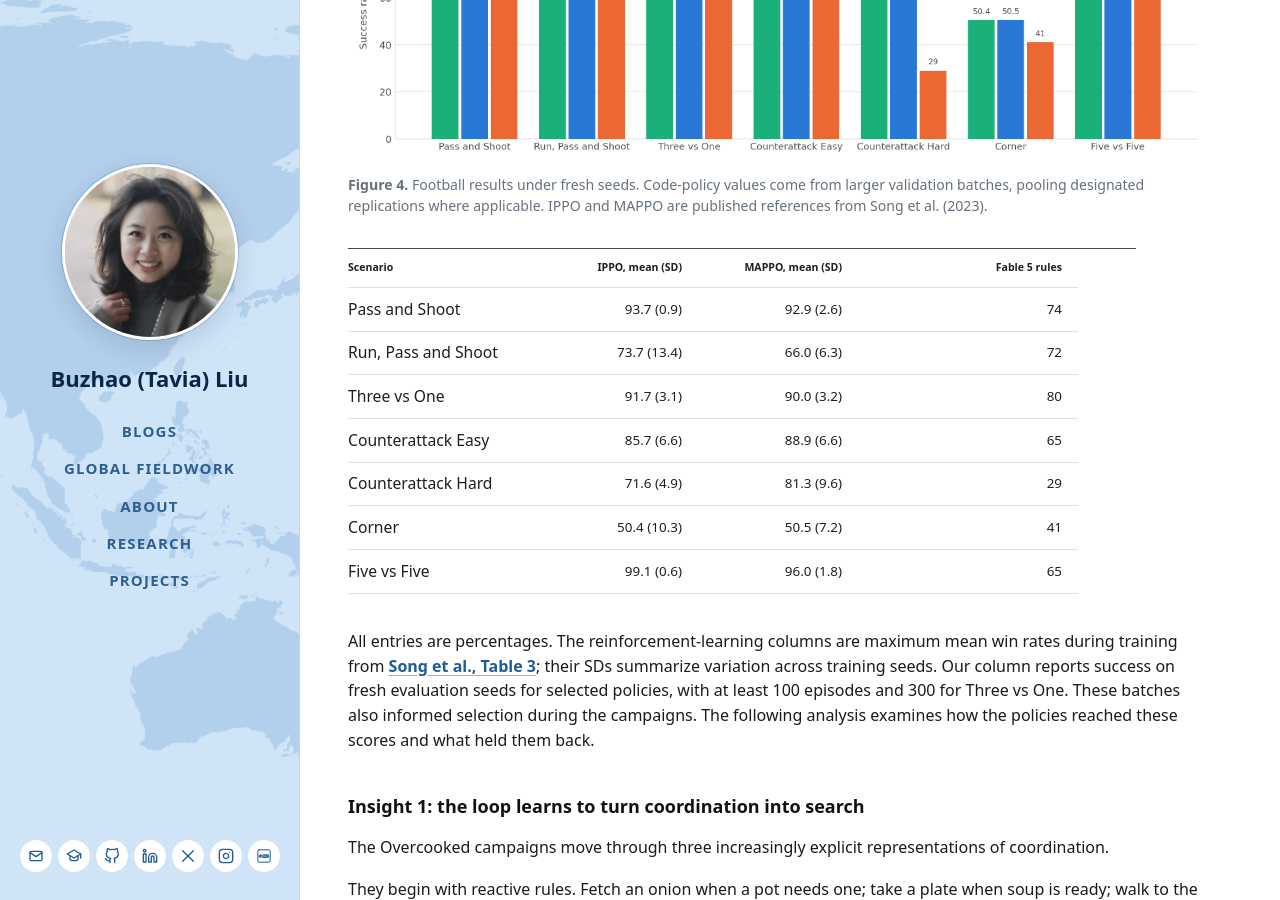
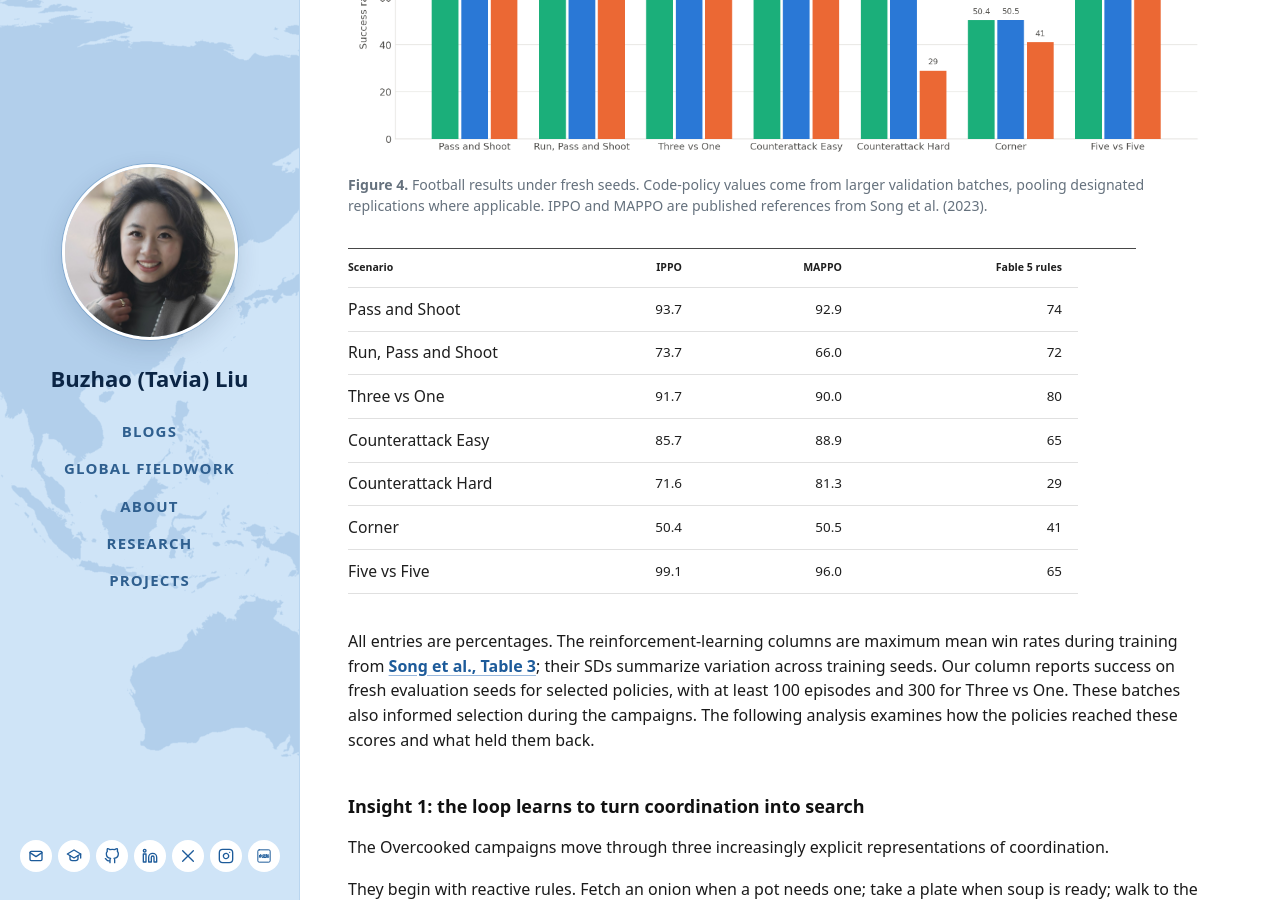
Before and after one commit to tavia-liu/tavia-liu.github.io, a Jekyll site: the page built from _posts/2026-10-31-self-improvement-ends-with-a-proof.md, in a window 1280 px wide and 900 px high, scrolled down 3629 px. Built offline with Jekyll 4.4.1, drawn with Linux system fonts in a browser that asks for light colours.

Commit message:
Football table: show means only, drop SD

```diff
--- a/_posts/2026-10-31-self-improvement-ends-with-a-proof.md
+++ b/_posts/2026-10-31-self-improvement-ends-with-a-proof.md
@@ -94,15 +94,15 @@ The strongest rule-based football policies fall below the IPPO reference on all
   <figcaption style="margin-top: .65rem; color: #65717d; font-size: .88rem; line-height: 1.5;"><strong>Figure 4.</strong> Football results under fresh seeds. Code-policy values come from larger validation batches, pooling designated replications where applicable. IPPO and MAPPO are published references from Song et al. (2023).</figcaption>
 </figure>
 
-| Scenario | IPPO, mean (SD) | MAPPO, mean (SD) | Fable 5 rules |
+| Scenario | IPPO | MAPPO | Fable 5 rules |
 | --- | ---: | ---: | ---: |
-| Pass and Shoot | 93.7 (0.9) | 92.9 (2.6) | 74 |
-| Run, Pass and Shoot | 73.7 (13.4) | 66.0 (6.3) | 72 |
-| Three vs One | 91.7 (3.1) | 90.0 (3.2) | 80 |
-| Counterattack Easy | 85.7 (6.6) | 88.9 (6.6) | 65 |
-| Counterattack Hard | 71.6 (4.9) | 81.3 (9.6) | 29 |
-| Corner | 50.4 (10.3) | 50.5 (7.2) | 41 |
-| Five vs Five | 99.1 (0.6) | 96.0 (1.8) | 65 |
+| Pass and Shoot | 93.7 | 92.9 | 74 |
+| Run, Pass and Shoot | 73.7 | 66.0 | 72 |
+| Three vs One | 91.7 | 90.0 | 80 |
+| Counterattack Easy | 85.7 | 88.9 | 65 |
+| Counterattack Hard | 71.6 | 81.3 | 29 |
+| Corner | 50.4 | 50.5 | 41 |
+| Five vs Five | 99.1 | 96.0 | 65 |
 
 All entries are percentages. The reinforcement-learning columns are maximum mean win rates during training from [Song et al., Table 3](https://arxiv.org/html/2309.12951v1#S4.T3); their SDs summarize variation across training seeds. Our column reports success on fresh evaluation seeds for selected policies, with at least 100 episodes and 300 for Three vs One. These batches also informed selection during the campaigns. The following analysis examines how the policies reached these scores and what held them back.
 
```
